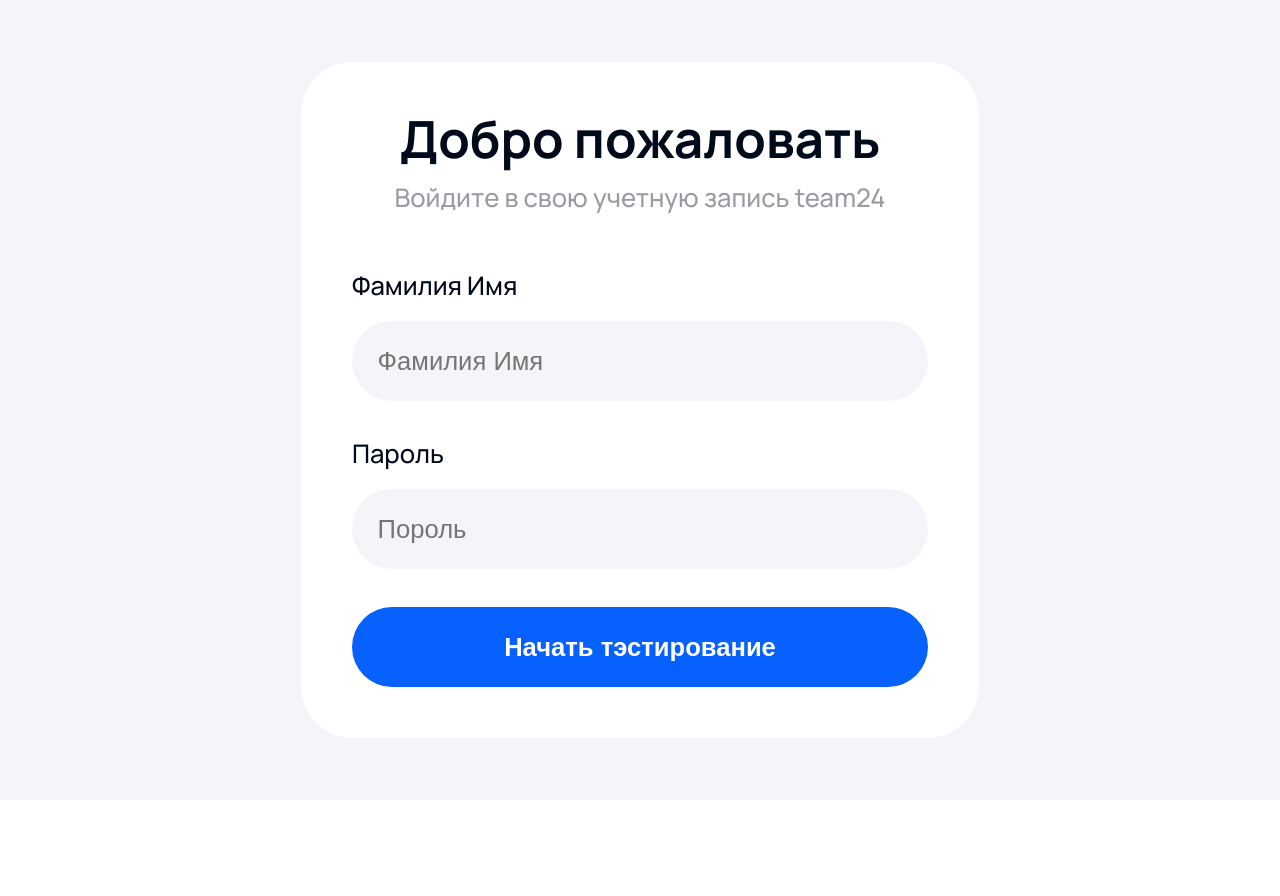
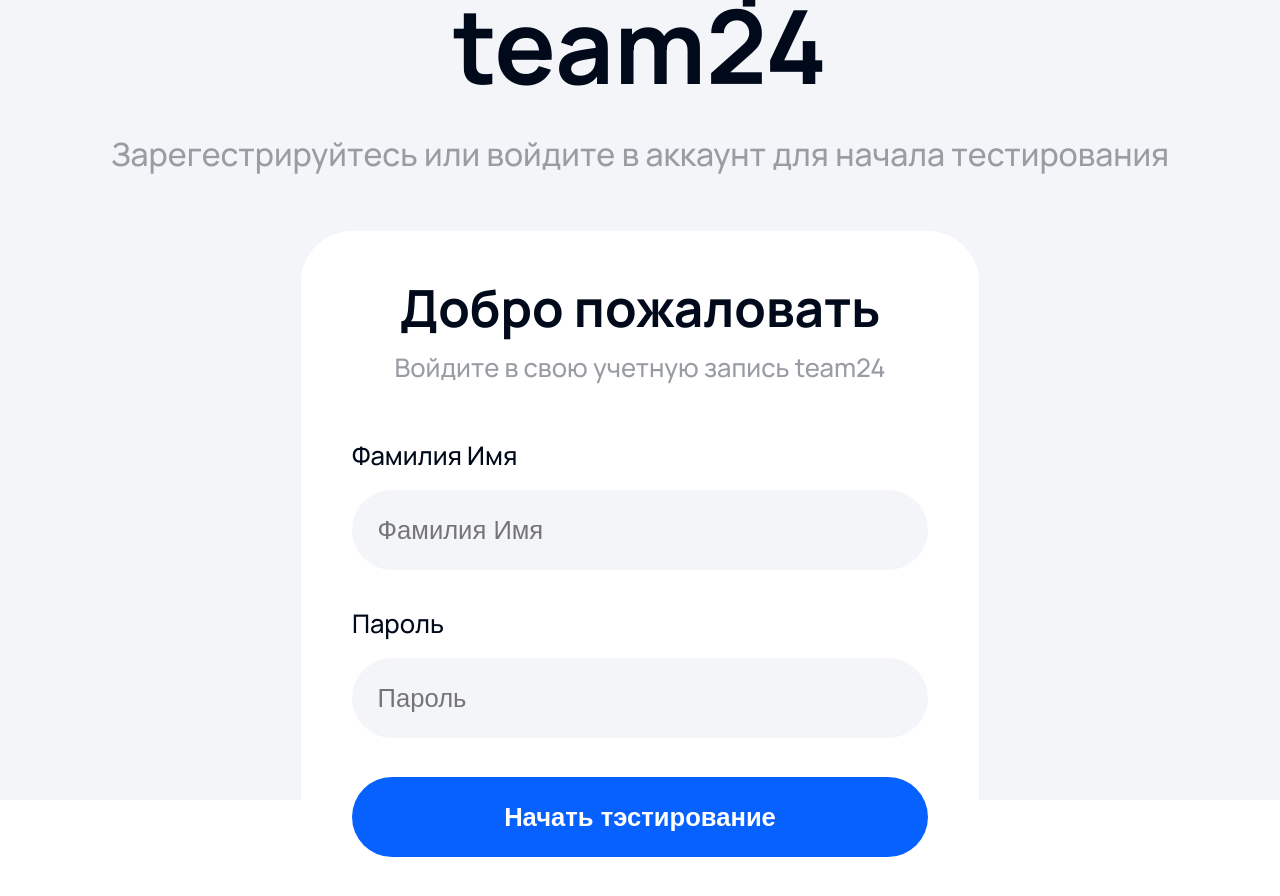
Before and after one commit to Nagiev100/SkillTrack, a Next.js app: page /auth in a window 1280 px wide. Shown: the top 896 px of the page. Before the commit the page ends 800 px from the top, so only its background shows below. Built offline with nearby package versions, Linux system fonts and the light colour scheme.

Commit message:
Refactor code and created headAuth.module.scss, HeadAuth.tsx, AuthCaption.tsx, authCaption.module.scss

```diff
--- /dev/null
+++ b/src/react/components/login/helpers/inputEnums.ts
@@ -0,0 +1,4 @@
+export enum InputEnums {
+    LOGIN_INPUT = "Фамилия Имя",
+    PASSWORD_INPUT = "Пароль"
+}
--- a/src/react/components/login/ui/Login.tsx
+++ b/src/react/components/login/ui/Login.tsx
@@ -1,14 +1,27 @@
 import cls from "./login.module.scss"
 import {AuthForm} from "@/react/shared/ui/authForm/ui/AuthForm";
+import {InputEnums} from "@/react/components/login/helpers/inputEnums";
+import {HeadAuth} from "@/react/shared/ui/headAuth/HeadAuth";
+import {FormWrapper} from "@/react/shared/ui/formWrapper/ui/FormWrapper";
 
 export const Login = () => {
     return (
-        <section className={cls.ContainerLogin}>
-            <div className={cls.ContainerTitle}>
-                <h2>Добро пожаловать</h2>
-                <p>Войдите в свою учетную запись team24</p>
-            </div>
-            <AuthForm buttonChildren={"Начать тэстирование"}/>
-        </section>
+        <article className={cls.ContainerLogin}>
+            <HeadAuth
+                title={"Онлайн тестирование в team24"}
+                caption={"Зарегестрируйтесь или войдите в аккаунт для начала тестирования"}
+            />
+            <FormWrapper>
+                <AuthForm
+                    headTitle={"Добро пожаловать"}
+                    headCaption={"Войдите в свою учетную запись team24"}
+                    titleLogin={InputEnums.LOGIN_INPUT}
+                    placeholderLogin={InputEnums.LOGIN_INPUT}
+                    titlePassword={InputEnums.PASSWORD_INPUT}
+                    placeholderPassword={InputEnums.PASSWORD_INPUT}
+                    buttonChildren={"Начать тэстирование"}
+                />
+            </FormWrapper>
+        </article>
     )
 }
--- a/src/react/components/login/ui/login.module.scss
+++ b/src/react/components/login/ui/login.module.scss
@@ -2,28 +2,4 @@
   display: flex;
   flex-direction: column;
   gap: 3.6rem;
-  background-color: white;
 }
-
-.ContainerTitle {
-  display: flex;
-  flex-direction: column;
-  justify-content: center;
-  gap: 1.2rem;
-
-  h2 {
-    font-size: 3.2rem;
-    font-weight: 600;
-    line-height: 3.2rem;
-    text-align: center;
-    color: #000A1A;
-  }
-
-  p {
-    font-size: 1.6rem;
-    font-weight: 500;
-    line-height: 1.9rem;
-    text-align: center;
-    color: #999DA3;
-  }
-}
--- a/src/react/containers/loginContainers/LoginContainers.tsx
+++ b/src/react/containers/loginContainers/LoginContainers.tsx
@@ -6,9 +6,7 @@
 export function LoginContainer() {
     return(
         <section className={cls.LoginContainer}>
-            <FormWrapper>
-                <Login/>
-            </FormWrapper>
+            <Login/>
         </section>
     )
 }
--- /dev/null
+++ b/src/react/shared/ui/authCaption/AuthCaption.tsx
@@ -0,0 +1,17 @@
+import cls from './authCaption.module.scss'
+import {memo} from "react";
+import {HeadAuthProps} from "@/react/shared/ui/headAuth/HeadAuth";
+
+interface AuthCaptionProps extends Pick<HeadAuthProps, 'title' | 'caption'> {}
+
+export const AuthCaption = memo((props: AuthCaptionProps) => {
+
+    const {title, caption} = props;
+
+    return (
+        <div className={cls.ContainerTitle}>
+            <h2>{title}</h2>
+            <p>{caption}</p>
+        </div>
+    )
+})
--- /dev/null
+++ b/src/react/shared/ui/authCaption/authCaption.module.scss
@@ -0,0 +1,22 @@
+.ContainerTitle {
+  display: flex;
+  flex-direction: column;
+  justify-content: center;
+  gap: 1.2rem;
+
+  h2 {
+    font-size: 3.2rem;
+    font-weight: 600;
+    line-height: 3.2rem;
+    text-align: center;
+    color: #000A1A;
+  }
+
+  p {
+    font-size: 1.6rem;
+    font-weight: 500;
+    line-height: 1.9rem;
+    text-align: center;
+    color: #999DA3;
+  }
+}
--- a/src/react/shared/ui/authForm/ui/AuthForm.tsx
+++ b/src/react/shared/ui/authForm/ui/AuthForm.tsx
@@ -2,19 +2,39 @@
 import {Button, ButtonSize, ButtonTheme} from "@/react/shared/ui/button/ui/Button";
 import cls from "./authForm.module.scss"
 import {memo} from "react";
+import {AuthCaption} from "@/react/shared/ui/authCaption/AuthCaption";
+import {FormWrapper} from "@/react/shared/ui/formWrapper/ui/FormWrapper";
 
 interface AuthFormProps {
+    headTitle: string;
+    headCaption: string;
+    titleLogin: string;
+    placeholderLogin: string;
+    titlePassword: string;
+    placeholderPassword: string;
     buttonChildren: string;
 }
 
 export const AuthForm = memo((props: AuthFormProps) => {
-    const {buttonChildren} = props;
+
+    const {
+        titleLogin,
+        placeholderLogin,
+        titlePassword,
+        placeholderPassword,
+        buttonChildren,
+        headTitle,
+        headCaption,
+    } = props;
 
     return (
-        <section className={cls.ContainerLogout}>
-            <Input placeholder={"Фамилия Имя"} title={"Фамилия Имя"} type={"text"}/>
-            <Input placeholder={"Пороль"} title={"Пароль"} type={"password"}/>
-            <Button children={buttonChildren} theme={ButtonTheme.DEFAULT_THEME} size={ButtonSize.BIG}/>
+        <section className={cls.Container}>
+            <AuthCaption title={headTitle} caption={headCaption}/>
+            <article className={cls.ContainerLogout}>
+                <Input placeholder={placeholderLogin} title={titleLogin} type={"text"}/>
+                <Input placeholder={placeholderPassword} title={titlePassword} type={"password"}/>
+                <Button children={buttonChildren} theme={ButtonTheme.DEFAULT_THEME} size={ButtonSize.BIG}/>
+            </article>
         </section>
     )
 })
--- a/src/react/shared/ui/authForm/ui/authForm.module.scss
+++ b/src/react/shared/ui/authForm/ui/authForm.module.scss
@@ -1,3 +1,9 @@
+.Container {
+  display: flex;
+  flex-direction: column;
+  gap: 3.6rem;
+}
+
 .ContainerLogout {
   display: flex;
   flex-direction: column;
--- /dev/null
+++ b/src/react/shared/ui/headAuth/HeadAuth.tsx
@@ -0,0 +1,18 @@
+import {memo} from "react";
+import cls from './headAuth.module.scss'
+
+export interface HeadAuthProps {
+    title: string;
+    caption: string;
+}
+
+export const HeadAuth = memo((props: HeadAuthProps) => {
+
+    const {title, caption} = props;
+     return (
+         <section className={cls.ContainerHeadAuth}>
+             <h1>{title}</h1>
+             <p>{caption}</p>
+         </section>
+     )
+})
--- /dev/null
+++ b/src/react/shared/ui/headAuth/headAuth.module.scss
@@ -0,0 +1,21 @@
+.ContainerHeadAuth {
+  display: flex;
+  flex-direction: column;
+  gap: 2.4rem;
+
+  h1 {
+    font-size: 6.4rem;
+    font-weight: 600;
+    line-height: 6.4rem;
+    text-align: center;
+    color: #000A1A;
+  }
+
+  p {
+    font-size: 2rem;
+    font-weight: 500;
+    line-height: 2.4rem;
+    text-align: center;
+    color: #999DA3;
+  }
+}
```
